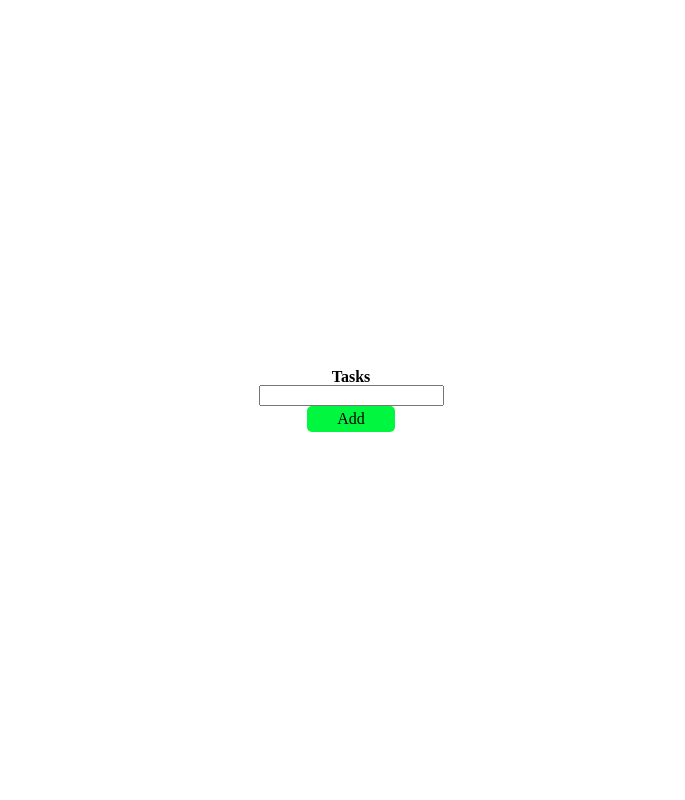
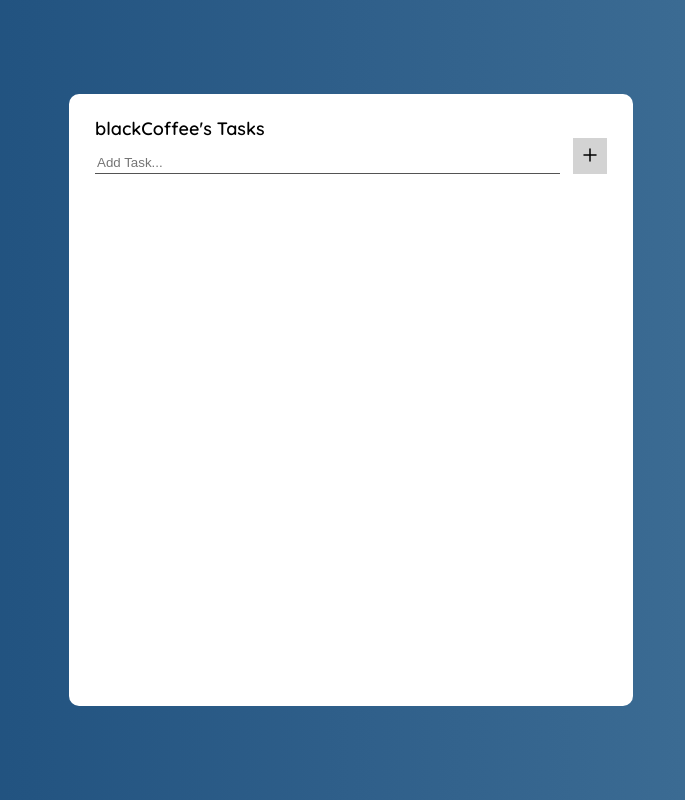
Before and after one commit to blackcoffee2/vanilla-js-tasks, a website: page index.html in a window 1280 px wide. Shown: the whole page, without its empty margins (289-974 px from the left). Drawn offline with Linux system fonts and the light colour scheme.

Commit message:
Implement design.

```diff
--- a/css/__.css
+++ b/css/__.css
@@ -1,3 +1,37 @@
 ::-webkit-scrollbar {
   display: none;
 }
+
+@font-face {
+  font-family: quicksand;
+  src: url("../static/fonts/Quicksand-Light.ttf");
+  font-weight: 100;
+}
+
+@font-face {
+  font-family: quicksand;
+  src: url("../static/fonts/Quicksand-Medium.ttf");
+  font-weight: 300;
+}
+
+@font-face {
+  font-family: quicksand;
+  src: url("../static/fonts/Quicksand-Regular.ttf");
+  font-weight: 500;
+}
+
+@font-face {
+  font-family: quicksand;
+  src: url("../static/fonts/Quicksand-SemiBold.ttf");
+  font-weight: 700;
+}
+
+@font-face {
+  font-family: quicksand;
+  src: url("../static/fonts/Quicksand-Bold.ttf");
+  font-weight: 900;
+}
+
+body {
+  font-family: quicksand;
+}
--- a/css/index.css
+++ b/css/index.css
@@ -1,3 +1,4 @@
 @import url("./_.css");
 @import url("./__.css");
 @import url("./main.css");
+@import url("./task.css");
--- a/css/main.css
+++ b/css/main.css
@@ -7,14 +7,46 @@
   justify-content: center;
 }
 
-.heading {
-  font-size: 16px;
-  font-weight: 600;
+.background {
+  background: linear-gradient(0.25turn, #174978, #2f5f8a, #46769b);
 }
 
-.button {
-  background-color: #00f63f;
-  padding: 5px 30px;
+.tasks-1 {
+  background-color: #ffffff;
+  height: 70vh;
+  width: 40vw;
+  border-radius: 10px;
+  display: flex;
+  flex-direction: column;
+  padding: 2% 2%;
+}
+
+.heading {
+  font-size: 18px;
+  font-weight: 700;
+}
+
+.add-bar {
+  width: 100%;
+  display: flex;
+  flex-direction: row;
+  justify-content: space-between;
+}
+
+.input {
+  outline: 0;
+  border-width: 0 0 1px;
+  border-color: #000;
+  width: 90%;
+  margin-top: 14px;
+}
+
+.add-icon {
+  padding: 5px;
+  background-color: #d3d3d3;
   cursor: pointer;
-  border-radius: 5px;
 }
+
+.tasks-2 {
+  margin-top: 10px;
+}
--- /dev/null
+++ b/css/task.css
@@ -0,0 +1,14 @@
+.task-container {
+  display: flex;
+  flex-direction: row;
+  align-items: center;
+  justify-content: space-between;
+  padding: 10px 5px;
+  background-color: #f3f3f3;
+}
+
+.task-img-delete {
+  height: 20px;
+  width: 20px;
+  cursor: pointer;
+}
--- a/index.html
+++ b/index.html
@@ -8,12 +8,17 @@
     <link rel="stylesheet" href="./css/index.css" />
   </head>
   <body>
-    <div class="container">
-      <p class="heading">Tasks</p>
-      <div id="tasks-div">
+    <div class="container background">
+      <div class="tasks-1">
+        <p class="heading">blackCoffee's Tasks</p>
+        <div class="add-bar">
+          <input class="input" placeholder="Add Task..." id="text-input"></input>
+          <div class="add-icon" id="add-button">
+            <img src="./static/images/plus.svg" />
+          </div>
+        </div>
+        <div id="tasks-div" class="tasks-2"></div>
       </div>
-      <input id="text-input"></input>
-      <div class="button" id="add-button">Add<div>
     </div>
     <script src="./js/index.js"></script>
   </body>
--- a/js/index.js
+++ b/js/index.js
@@ -20,12 +20,29 @@ uiFromState = function () {
   tasksDiv.innerHTML = "";
   for (let i = 0; i < tasks.length; i++) {
     const task = tasks[i];
+
+    const div = document.createElement("div");
+    div.classList = "task-container";
+
     const p = document.createElement("p");
     p.innerText = task;
-    tasksDiv.appendChild(p);
+    div.appendChild(p);
+
+    const img = document.createElement("img");
+    img.src = "./static/images/bin-minus.svg";
+    img.classList = "task-img-delete";
+    div.appendChild(img);
+
+    tasksDiv.appendChild(div);
   }
 };
 
 addButton.onclick = function () {
   addTask();
 };
+
+textInput.onkeydown = (e) => {
+  if (e.key === "Enter") {
+    addTask();
+  }
+};
```
Also changed, not shown: README.md, static/fonts/Quicksand-Bold.ttf (added), static/fonts/Quicksand-Light.ttf (added), static/fonts/Quicksand-Medium.ttf (added), static/fonts/Quicksand-Regular.ttf (added), static/fonts/Quicksand-SemiBold.ttf (added), static/images/bin-minus.svg (added), static/images/plus.svg (added).
